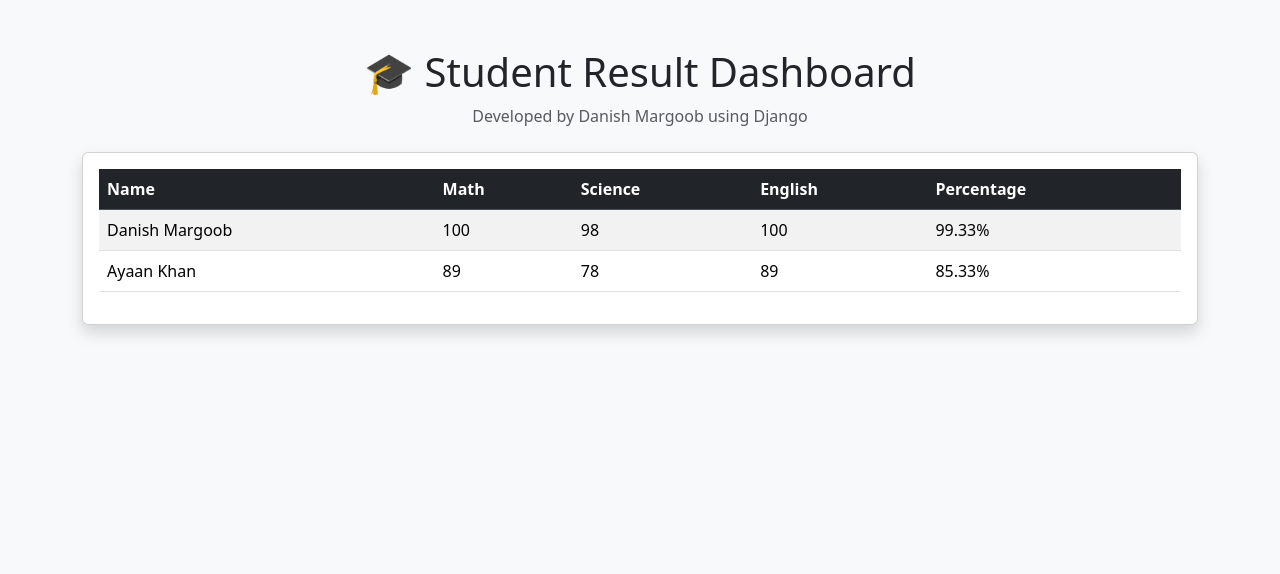
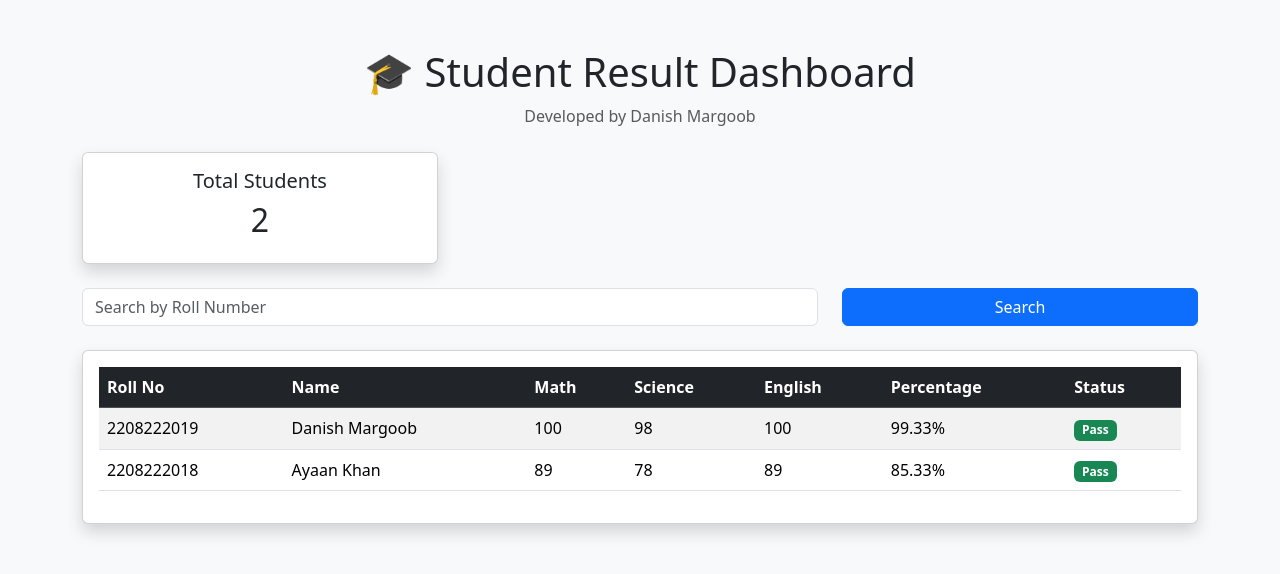
Before and after one commit to danish9120/Student-Performance-Analytics-System, a Django app: page / in a window 1280 px wide. Shown: the top 574 px of the page. Run offline with Django 5.2, Linux system fonts and the light colour scheme; data comes from the database, SQL or seed files in the repository.

Commit message:
Initial commit - Student Result Management System

```diff
--- a/result/models.py
+++ b/result/models.py
@@ -7,6 +7,7 @@ class Student(models.Model):
     def __str__(self):
         return self.name
 
+
 class Result(models.Model):
     student = models.ForeignKey(Student, on_delete=models.CASCADE)
     math = models.IntegerField()
@@ -15,3 +16,7 @@ class Result(models.Model):
 
     def percentage(self):
         return (self.math + self.science + self.english) / 3
+
+    def status(self):
+        avg = self.percentage()
+        return "Pass" if avg >= 40 else "Fail"
--- a/result/templates/home.html
+++ b/result/templates/home.html
@@ -14,33 +14,89 @@
 
     <div class="text-center mb-4">
         <h1>🎓 Student Result Dashboard</h1>
-            <p class="text-muted">Developed by Danish Margoob using Django</p>
+        <p class="text-muted">Developed by Danish Margoob</p>
     </div>
+
+    <div class="row mb-4">
+
+        <div class="col-md-4">
+            <div class="card shadow text-center">
+                <div class="card-body">
+                    <h5>Total Students</h5>
+                    <h2>{{ total_students }}</h2>
+                </div>
+            </div>
+        </div>
+
+    </div>
+
+    <form method="GET" class="mb-4">
+        <div class="row">
+
+            <div class="col-md-8">
+                <input
+                    type="text"
+                    name="roll_no"
+                    class="form-control"
+                    placeholder="Search by Roll Number">
+            </div>
+
+            <div class="col-md-4">
+                <button class="btn btn-primary w-100">
+                    Search
+                </button>
+            </div>
+
+        </div>
+    </form>
 
     <div class="card shadow">
         <div class="card-body">
 
             <table class="table table-striped table-hover">
+
                 <thead class="table-dark">
                     <tr>
+                        <th>Roll No</th>
                         <th>Name</th>
                         <th>Math</th>
                         <th>Science</th>
                         <th>English</th>
                         <th>Percentage</th>
+                        <th>Status</th>
                     </tr>
                 </thead>
 
                 <tbody>
+
                 {% for result in results %}
                     <tr>
+                        <td>{{ result.student.roll_no }}</td>
                         <td>{{ result.student.name }}</td>
                         <td>{{ result.math }}</td>
                         <td>{{ result.science }}</td>
                         <td>{{ result.english }}</td>
                         <td>{{ result.percentage|floatformat:2 }}%</td>
+                        <td>
+                            {% if result.status == "Pass" %}
+                                <span class="badge bg-success">
+                                    Pass
+                                </span>
+                            {% else %}
+                                <span class="badge bg-danger">
+                                    Fail
+                                </span>
+                            {% endif %}
+                        </td>
+                    </tr>
+                {% empty %}
+                    <tr>
+                        <td colspan="7" class="text-center">
+                            No Student Found
+                        </td>
                     </tr>
                 {% endfor %}
+
                 </tbody>
 
             </table>
--- a/result/views.py
+++ b/result/views.py
@@ -1,6 +1,21 @@
 from django.shortcuts import render
 from .models import Result
 
+
 def home(request):
+
     results = Result.objects.all()
-    return render(request, 'home.html', {'results': results})
+
+    roll_no = request.GET.get('roll_no')
+
+    if roll_no:
+        results = results.filter(student__roll_no=roll_no)
+
+    total_students = results.count()
+
+    context = {
+        'results': results,
+        'total_students': total_students
+    }
+
+    return render(request, 'home.html', context)
```
Lines whose indentation alone changed are shown as unchanged.
